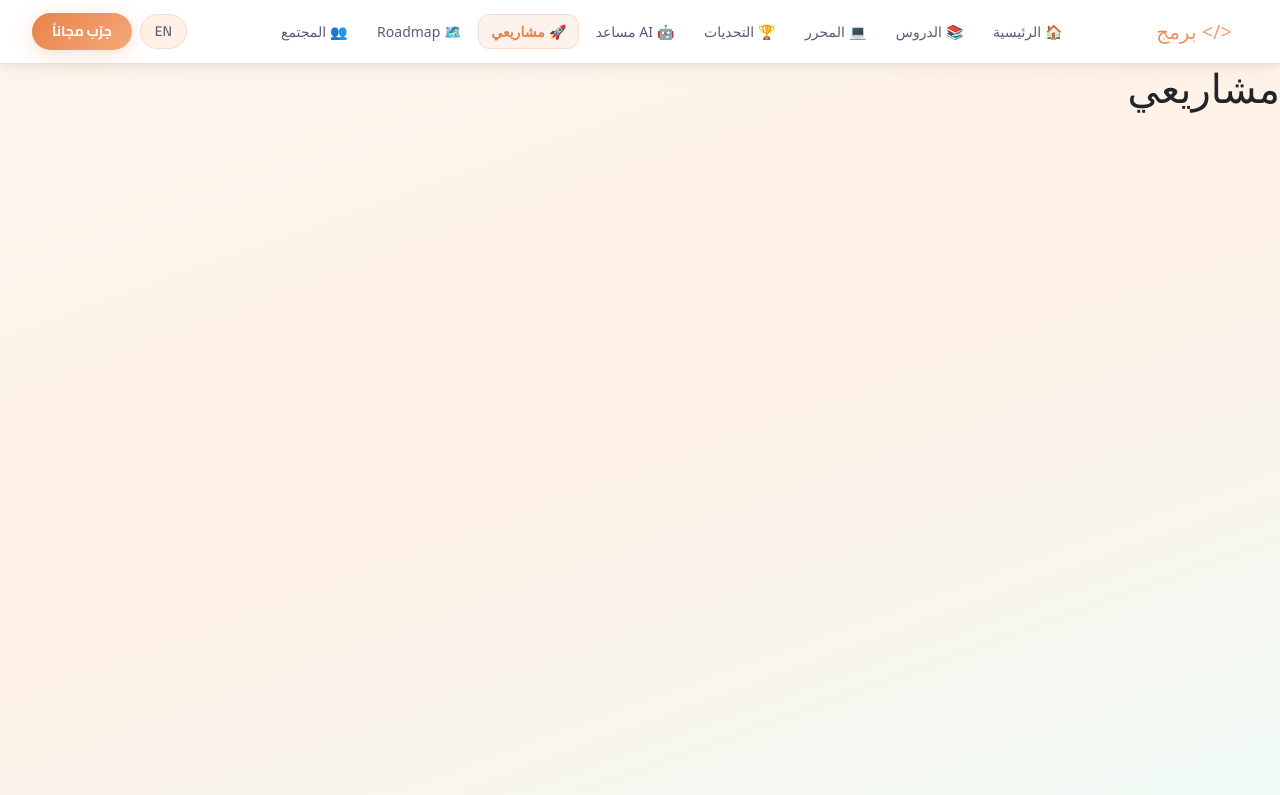
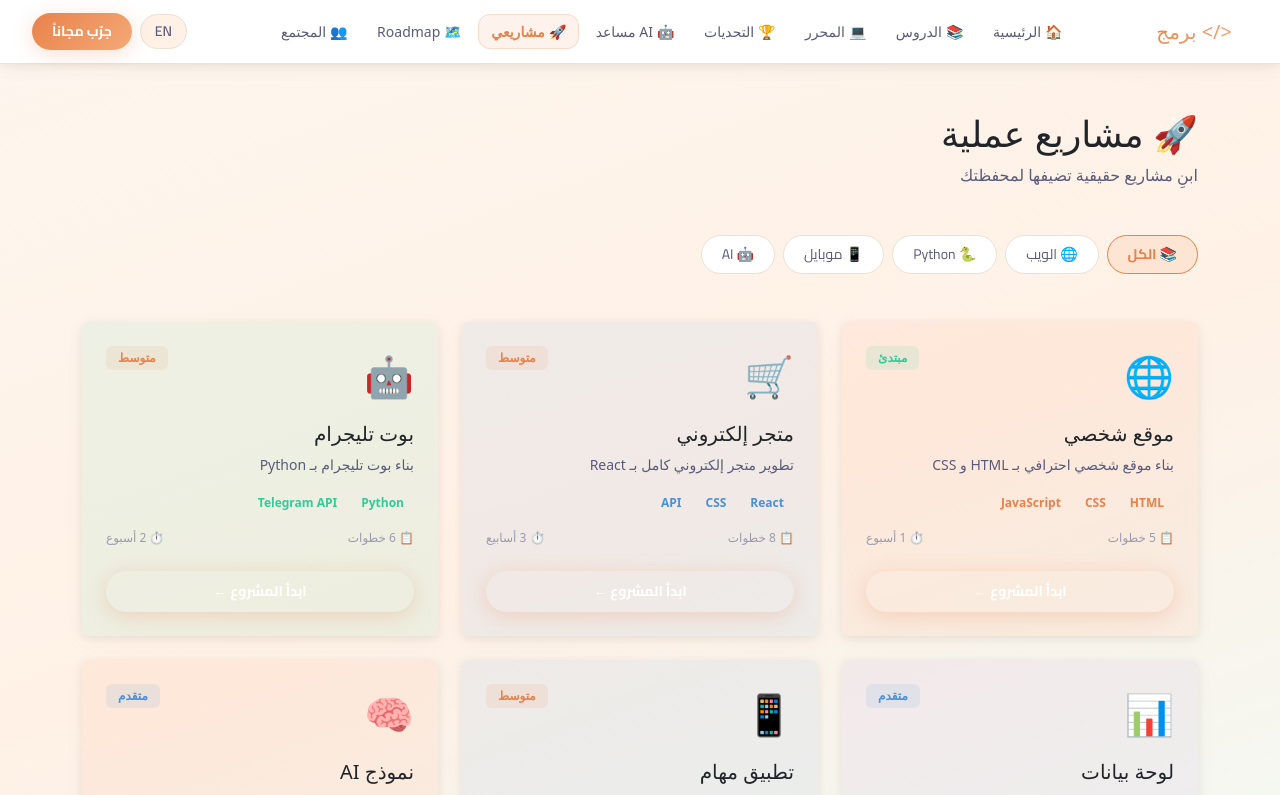
Before and after one commit to bashayer-BR/code-learning-platform, a React (Create React App) app: page /projects in a window 1280 px wide. Shown: the top 795 px of the page. Built offline with nearby package versions, Linux system fonts and the light colour scheme.

Commit message:
Projects

```diff
--- a/src/App.js
+++ b/src/App.js
@@ -5,6 +5,7 @@ import Lessons from './pages/Lessons';
 import LessonDetail from './pages/LessonDetail';
 import Challenges from './pages/Challenges';
 import AI from './pages/AI';
+import Projects from './pages/Projects';
 
 function App() {
   return (
@@ -17,7 +18,7 @@ function App() {
         <Route path="/editor" element={<h1>المحرر</h1>} />
         <Route path="/challenges" element={<Challenges/>} />
         <Route path="/ai" element={<AI/>} />
-        <Route path="/projects" element={<h1>مشاريعي</h1>} />
+        <Route path="/projects" element={<Projects/>} />
         <Route path="/roadmap" element={<h1>Roadmap</h1>} />
         <Route path="/community" element={<h1>المجتمع</h1>} />
       </Routes>
--- a/src/pages/Projects.jsx
+++ b/src/pages/Projects.jsx
@@ -0,0 +1,234 @@
+import { useState } from 'react';
+import { useLang } from '../context/LanguageContext';
+
+const projectsData = {
+  ar: [
+    {
+      id: 1, icon: '🌐', title: 'موقع شخصي',
+      desc: 'بناء موقع شخصي احترافي بـ HTML و CSS',
+      category: 'web', level: 'beginner',
+      techs: ['HTML', 'CSS', 'JavaScript'],
+      steps: 5, duration: '1 أسبوع',
+      color: 'var(--orange)', bg: 'rgba(232, 130, 74, 0.08)',
+    },
+    {
+      id: 2, icon: '🛒', title: 'متجر إلكتروني',
+      desc: 'تطوير متجر إلكتروني كامل بـ React',
+      category: 'web', level: 'intermediate',
+      techs: ['React', 'CSS', 'API'],
+      steps: 8, duration: '3 أسابيع',
+      color: 'var(--blue)', bg: 'rgba(74, 144, 217, 0.08)',
+    },
+    {
+      id: 3, icon: '🤖', title: 'بوت تليجرام',
+      desc: 'بناء بوت تليجرام بـ Python',
+      category: 'python', level: 'intermediate',
+      techs: ['Python', 'Telegram API'],
+      steps: 6, duration: '2 أسبوع',
+      color: 'var(--green)', bg: 'rgba(46, 204, 154, 0.08)',
+    },
+    {
+      id: 4, icon: '📊', title: 'لوحة بيانات',
+      desc: 'تحليل وعرض البيانات بـ Python',
+      category: 'python', level: 'advanced',
+      techs: ['Python', 'Pandas', 'Matplotlib'],
+      steps: 7, duration: '2 أسبوع',
+      color: 'var(--purple)', bg: 'rgba(155, 111, 212, 0.08)',
+    },
+    {
+      id: 5, icon: '📱', title: 'تطبيق مهام',
+      desc: 'تطبيق موبايل لإدارة المهام بـ Flutter',
+      category: 'mobile', level: 'intermediate',
+      techs: ['Flutter', 'Dart'],
+      steps: 6, duration: '2 أسبوع',
+      color: 'var(--blue)', bg: 'rgba(74, 144, 217, 0.08)',
+    },
+    {
+      id: 6, icon: '🧠', title: 'نموذج AI',
+      desc: 'بناء نموذج تصنيف صور بـ TensorFlow',
+      category: 'ai', level: 'advanced',
+      techs: ['Python', 'TensorFlow', 'OpenCV'],
+      steps: 9, duration: '4 أسابيع',
+      color: 'var(--orange)', bg: 'rgba(232, 130, 74, 0.08)',
+    },
+  ],
+  en: [
+    {
+      id: 1, icon: '🌐', title: 'Personal Website',
+      desc: 'Build a professional personal website with HTML & CSS',
+      category: 'web', level: 'beginner',
+      techs: ['HTML', 'CSS', 'JavaScript'],
+      steps: 5, duration: '1 week',
+      color: 'var(--orange)', bg: 'rgba(232, 130, 74, 0.08)',
+    },
+    {
+      id: 2, icon: '🛒', title: 'E-Commerce Store',
+      desc: 'Develop a full e-commerce store with React',
+      category: 'web', level: 'intermediate',
+      techs: ['React', 'CSS', 'API'],
+      steps: 8, duration: '3 weeks',
+      color: 'var(--blue)', bg: 'rgba(74, 144, 217, 0.08)',
+    },
+    {
+      id: 3, icon: '🤖', title: 'Telegram Bot',
+      desc: 'Build a Telegram bot with Python',
+      category: 'python', level: 'intermediate',
+      techs: ['Python', 'Telegram API'],
+      steps: 6, duration: '2 weeks',
+      color: 'var(--green)', bg: 'rgba(46, 204, 154, 0.08)',
+    },
+    {
+      id: 4, icon: '📊', title: 'Data Dashboard',
+      desc: 'Analyze and visualize data with Python',
+      category: 'python', level: 'advanced',
+      techs: ['Python', 'Pandas', 'Matplotlib'],
+      steps: 7, duration: '2 weeks',
+      color: 'var(--purple)', bg: 'rgba(155, 111, 212, 0.08)',
+    },
+    {
+      id: 5, icon: '📱', title: 'Task Manager App',
+      desc: 'Mobile task management app with Flutter',
+      category: 'mobile', level: 'intermediate',
+      techs: ['Flutter', 'Dart'],
+      steps: 6, duration: '2 weeks',
+      color: 'var(--blue)', bg: 'rgba(74, 144, 217, 0.08)',
+    },
+    {
+      id: 6, icon: '🧠', title: 'AI Model',
+      desc: 'Build an image classification model with TensorFlow',
+      category: 'ai', level: 'advanced',
+      techs: ['Python', 'TensorFlow', 'OpenCV'],
+      steps: 9, duration: '4 weeks',
+      color: 'var(--orange)', bg: 'rgba(232, 130, 74, 0.08)',
+    },
+  ],
+};
+
+const levelConfig = {
+  beginner:     { color: 'var(--green)',  bg: 'rgba(46, 204, 154, 0.10)',  label_ar: 'مبتدئ',  label_en: 'Beginner'     },
+  intermediate: { color: 'var(--orange)', bg: 'rgba(232, 130, 74, 0.10)', label_ar: 'متوسط',  label_en: 'Intermediate' },
+  advanced:     { color: 'var(--blue)',   bg: 'rgba(74, 144, 217, 0.10)', label_ar: 'متقدم',  label_en: 'Advanced'     },
+};
+
+function Projects() {
+  const { lang } = useLang();
+  const [activeCategory, setActiveCategory] = useState('all');
+
+  const projects = projectsData[lang];
+
+  const categories = [
+    { key: 'all',    label_ar: 'الكل',    label_en: 'All',    icon: '📚' },
+    { key: 'web',    label_ar: 'الويب',   label_en: 'Web',    icon: '🌐' },
+    { key: 'python', label_ar: 'Python',  label_en: 'Python', icon: '🐍' },
+    { key: 'mobile', label_ar: 'موبايل',  label_en: 'Mobile', icon: '📱' },
+    { key: 'ai',     label_ar: 'AI',      label_en: 'AI',     icon: '🤖' },
+  ];
+
+  const filtered = projects.filter((p) =>
+    activeCategory === 'all' || p.category === activeCategory
+  );
+
+  return (
+    <div className="container py-5">
+
+      {/* ── Header ───────────────────────── */}
+      <div className="mb-5">
+        <h1 className="fw-black mb-2" style={{ fontSize: 'clamp(24px, 3vw, 36px)' }}>
+          {lang === 'ar' ? '🚀 مشاريع عملية' : '🚀 Practical Projects'}
+        </h1>
+        <p style={{ color: 'var(--text-secondary)', fontSize: 'var(--font-m)' }}>
+          {lang === 'ar'
+            ? 'ابنِ مشاريع حقيقية تضيفها لمحفظتك'
+            : 'Build real projects to add to your portfolio'}
+        </p>
+      </div>
+
+      {/* ── Categories ───────────────────── */}
+      <div className="d-flex flex-wrap gap-2 mb-5">
+        {categories.map((cat) => (
+          <button
+            key={cat.key}
+            onClick={() => setActiveCategory(cat.key)}
+            style={{
+              padding: '8px 20px',
+              borderRadius: 'var(--radius-xl)',
+              border: `1px solid ${activeCategory === cat.key ? 'var(--primary)' : 'var(--divider)'}`,
+              background: activeCategory === cat.key ? 'rgba(232, 130, 74, 0.12)' : 'var(--bg-card)',
+              color: activeCategory === cat.key ? 'var(--primary)' : 'var(--text-secondary)',
+              fontWeight: activeCategory === cat.key ? '700' : '500',
+              fontSize: 'var(--font-s)',
+              fontFamily: 'Cairo, sans-serif',
+              cursor: 'pointer',
+              transition: 'var(--transition)',
+            }}
+          >
+            {cat.icon} {lang === 'ar' ? cat.label_ar : cat.label_en}
+          </button>
+        ))}
+      </div>
+
+      {/* ── Projects grid ─────────────────── */}
+      <div className="row g-4">
+        {filtered.map((project) => {
+          const lc = levelConfig[project.level];
+          return (
+            <div className="col-lg-4 col-md-6" key={project.id}>
+              <div
+                className="card h-100 p-4"
+                style={{ background: project.bg, border: `1px solid ${project.color}25`, cursor: 'pointer' }}
+              >
+                {/* Icon + Level */}
+                <div className="d-flex justify-content-between align-items-start mb-3">
+                  <span style={{ fontSize: '40px' }}>{project.icon}</span>
+                  <span
+                    className="badge"
+                    style={{ background: lc.bg, color: lc.color, padding: '6px 12px', fontSize: 'var(--font-xs)' }}
+                  >
+                    {lang === 'ar' ? lc.label_ar : lc.label_en}
+                  </span>
+                </div>
+
+                {/* Title + Desc */}
+                <h3 className="fw-black mb-2" style={{ fontSize: 'var(--font-l)' }}>
+                  {project.title}
+                </h3>
+                <p className="mb-3" style={{ color: 'var(--text-secondary)', fontSize: 'var(--font-s)', lineHeight: '1.6' }}>
+                  {project.desc}
+                </p>
+
+                {/* Techs */}
+                <div className="d-flex flex-wrap gap-1 mb-3">
+                  {project.techs.map((tech) => (
+                    <span
+                      key={tech}
+                      className="badge"
+                      style={{ background: `${project.color}15`, color: project.color, padding: '4px 10px', fontSize: 'var(--font-xs)' }}
+                    >
+                      {tech}
+                    </span>
+                  ))}
+                </div>
+
+                {/* Meta */}
+                <div className="d-flex justify-content-between mb-4" style={{ color: 'var(--text-hint)', fontSize: 'var(--font-xs)' }}>
+                  <span>📋 {project.steps} {lang === 'ar' ? 'خطوات' : 'steps'}</span>
+                  <span>⏱ {project.duration}</span>
+                </div>
+
+                {/* Button */}
+                <button
+                  className="btn-primary mt-auto w-100"
+                  style={{ background: `linear-gradient(135deg, ${project.color}, ${project.color}BB)`, padding: '10px' }}
+                >
+                  {lang === 'ar' ? 'ابدأ المشروع ←' : 'Start Project →'}
+                </button>
+              </div>
+            </div>
+          );
+        })}
+      </div>
+    </div>
+  );
+}
+
+export default Projects;
```
